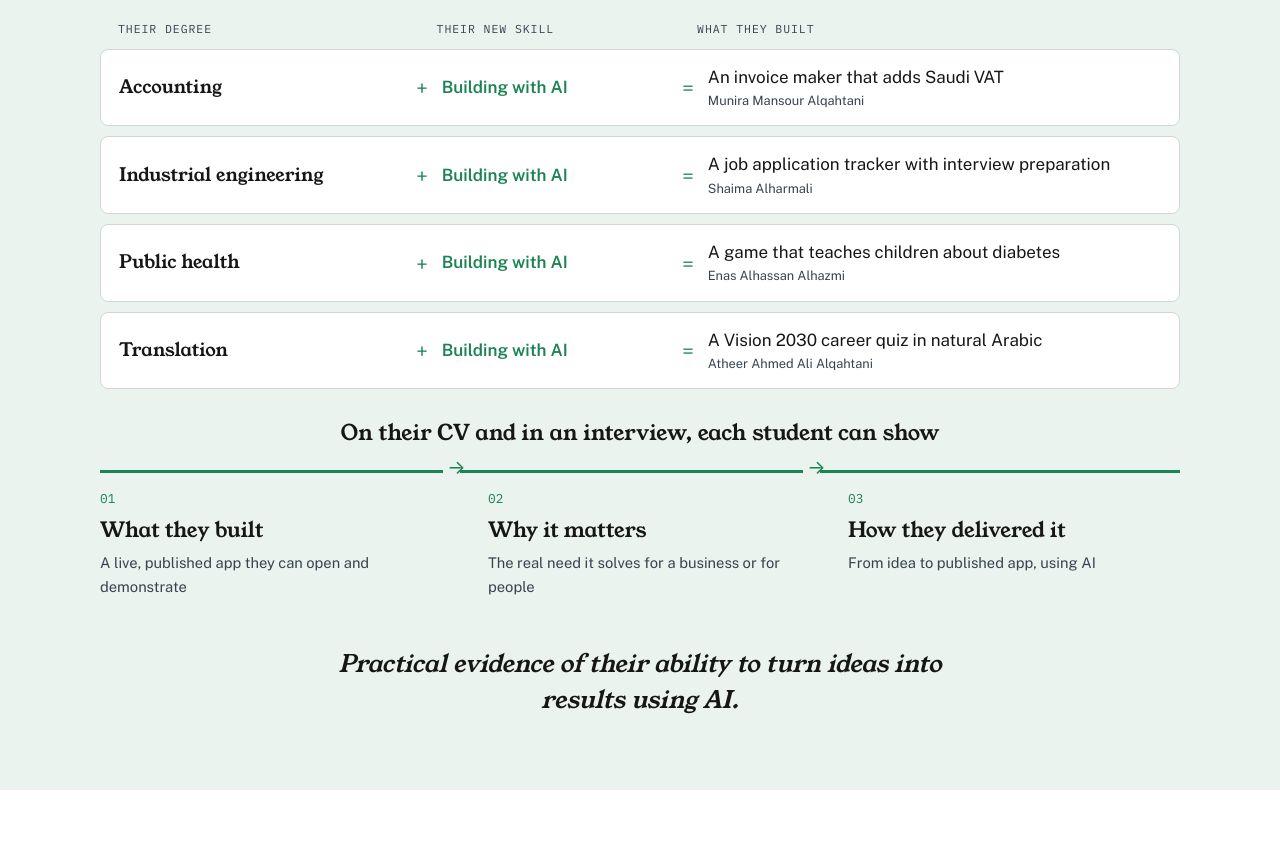
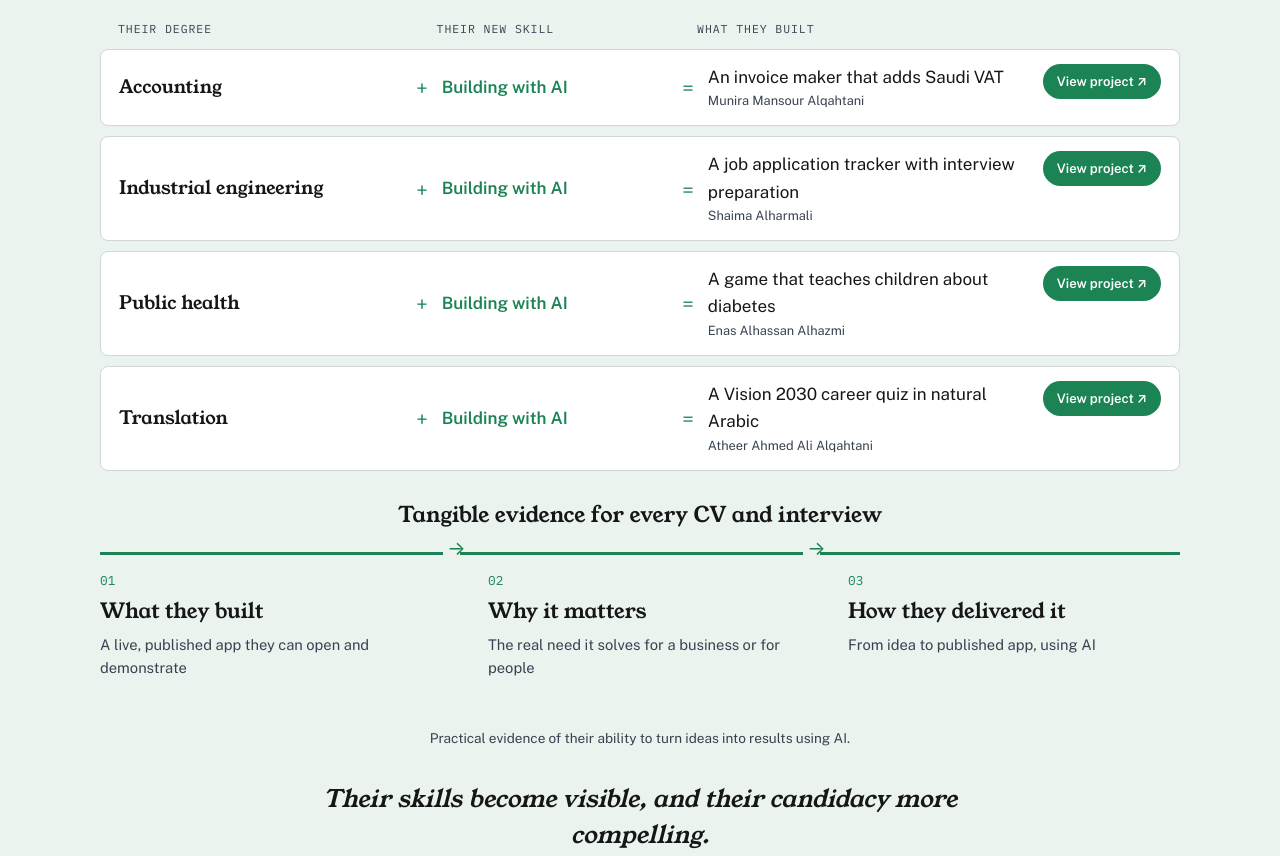
Before and after one commit to saifai/kku-ai-hackathon-report, a plain HTML site: page index.html in a window 1280 px wide. Shown: the part 6760-7616 px from the top of the page. Drawn offline with nearby package versions, Linux system fonts and the light colour scheme.

Commit message:
feat(report): link degree rows to live projects, add candidacy line
Makes the employer section show its claim instead of only stating it: each
degree + AI row now opens the student's live project. Two more lines from
Minu's message are used: "tangible evidence" heads the what/why/how steps,
and "more visible, more compelling candidacy" becomes the closing line.

Changes:
- index.html: "View project" buttons on the four degree rows (flex layout
  for the result cell), sub-heading renamed to "Tangible evidence for every
  CV and interview", closing statement plus the earlier line kept as a note.

Co-Authored-By: Claude Opus 5.5 <noreply@anthropic.com>

```diff
--- a/index.html
+++ b/index.html
@@ -246,6 +246,8 @@ html { scroll-behavior: smooth; }
 .eq-row .deg { font-family: var(--f-display); font-size: 1.15rem; }
 .eq-row .ai { color: var(--jacaranda); font-weight: 600; }
 .eq-row .op { font-family: var(--f-data); font-size: 1.2rem; color: var(--jacaranda); text-align: center; }
+.eq-row .out { display: flex; align-items: center; justify-content: space-between; gap: 12px; }
+.eq-row .out .btn { flex-shrink: 0; }
 .eq-row .out small { display: block; color: var(--ink-2); font-size: 0.8rem; }
 @media (max-width: 820px) {
   .flow { grid-template-columns: 1fr; gap: 14px; }
@@ -531,18 +533,19 @@ section:not(.alt) .flow div::after { background: var(--paper); }
   </div>
   <div class="eq">
     <div class="eq-row head" aria-hidden="true"><span>Their degree</span><span></span><span>Their new skill</span><span></span><span>What they built</span></div>
-    <div class="eq-row"><span class="deg">Accounting</span><span class="op">+</span><span class="ai">Building with AI</span><span class="op is">=</span><span class="out">An invoice maker that adds Saudi VAT<small>Munira Mansour Alqahtani</small></span></div>
-    <div class="eq-row"><span class="deg">Industrial engineering</span><span class="op">+</span><span class="ai">Building with AI</span><span class="op is">=</span><span class="out">A job application tracker with interview preparation<small>Shaima Alharmali</small></span></div>
-    <div class="eq-row"><span class="deg">Public health</span><span class="op">+</span><span class="ai">Building with AI</span><span class="op is">=</span><span class="out">A game that teaches children about diabetes<small>Enas Alhassan Alhazmi</small></span></div>
-    <div class="eq-row"><span class="deg">Translation</span><span class="op">+</span><span class="ai">Building with AI</span><span class="op is">=</span><span class="out">A Vision 2030 career quiz in natural Arabic<small>Atheer Ahmed Ali Alqahtani</small></span></div>
+    <div class="eq-row"><span class="deg">Accounting</span><span class="op">+</span><span class="ai">Building with AI</span><span class="op is">=</span><span class="out"><span>An invoice maker that adds Saudi VAT<small>Munira Mansour Alqahtani</small></span><a class="btn" href="https://aishifttraining.github.io/munira-invoice-maker/" target="_blank" rel="noopener">View project ↗</a></span></div>
+    <div class="eq-row"><span class="deg">Industrial engineering</span><span class="op">+</span><span class="ai">Building with AI</span><span class="op is">=</span><span class="out"><span>A job application tracker with interview preparation<small>Shaima Alharmali</small></span><a class="btn" href="https://shaimaalharmali.github.io/kku-hackathon-project/" target="_blank" rel="noopener">View project ↗</a></span></div>
+    <div class="eq-row"><span class="deg">Public health</span><span class="op">+</span><span class="ai">Building with AI</span><span class="op is">=</span><span class="out"><span>A game that teaches children about diabetes<small>Enas Alhassan Alhazmi</small></span><a class="btn" href="https://enasalhazmi.github.io/kku-site/" target="_blank" rel="noopener">View project ↗</a></span></div>
+    <div class="eq-row"><span class="deg">Translation</span><span class="op">+</span><span class="ai">Building with AI</span><span class="op is">=</span><span class="out"><span>A Vision 2030 career quiz in natural Arabic<small>Atheer Ahmed Ali Alqahtani</small></span><a class="btn" href="https://atheer-here.github.io/kku-hackathon-project/" target="_blank" rel="noopener">View project ↗</a></span></div>
   </div>
-  <h3 class="sub">On their CV and in an interview, each student can show</h3>
+  <h3 class="sub">Tangible evidence for every CV and interview</h3>
   <div class="flow">
     <div><b>What they built</b><p>A live, published app they can open and demonstrate</p></div>
     <div><b>Why it matters</b><p>The real need it solves for a business or for people</p></div>
     <div><b>How they delivered it</b><p>From idea to published app, using AI</p></div>
   </div>
-  <blockquote class="lead-quote">Practical evidence of their ability to turn ideas into results using AI.</blockquote>
+  <p class="note">Practical evidence of their ability to turn ideas into results using AI.</p>
+  <blockquote class="lead-quote">Their skills become visible, and their candidacy more compelling.</blockquote>
 </section>
 
 <section id="next" class="alt">
```
